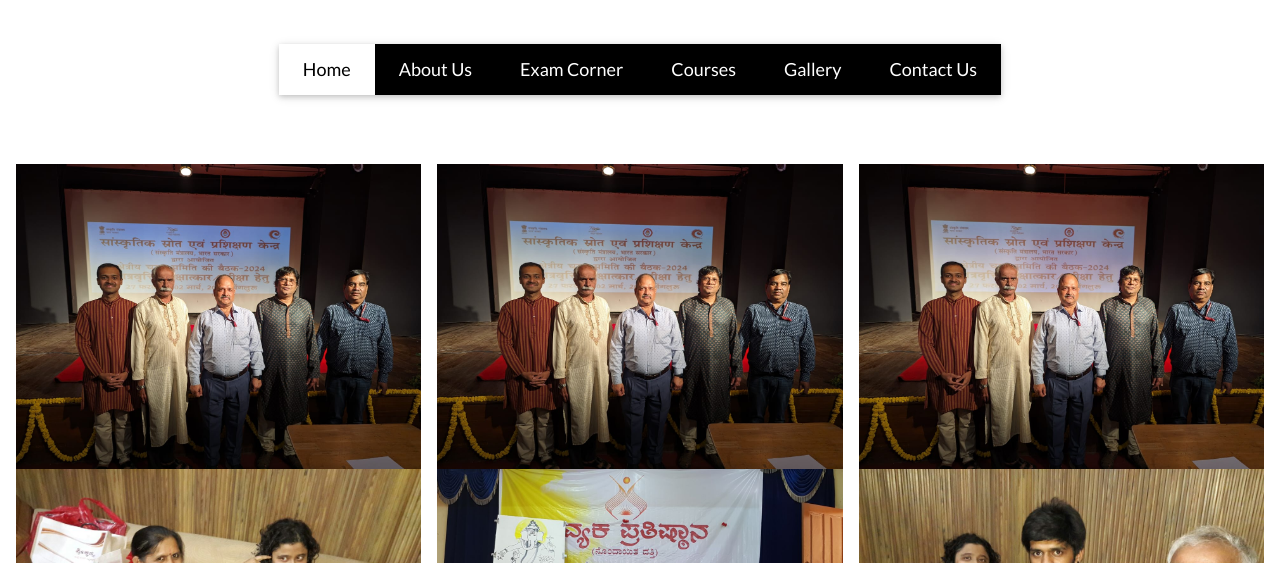
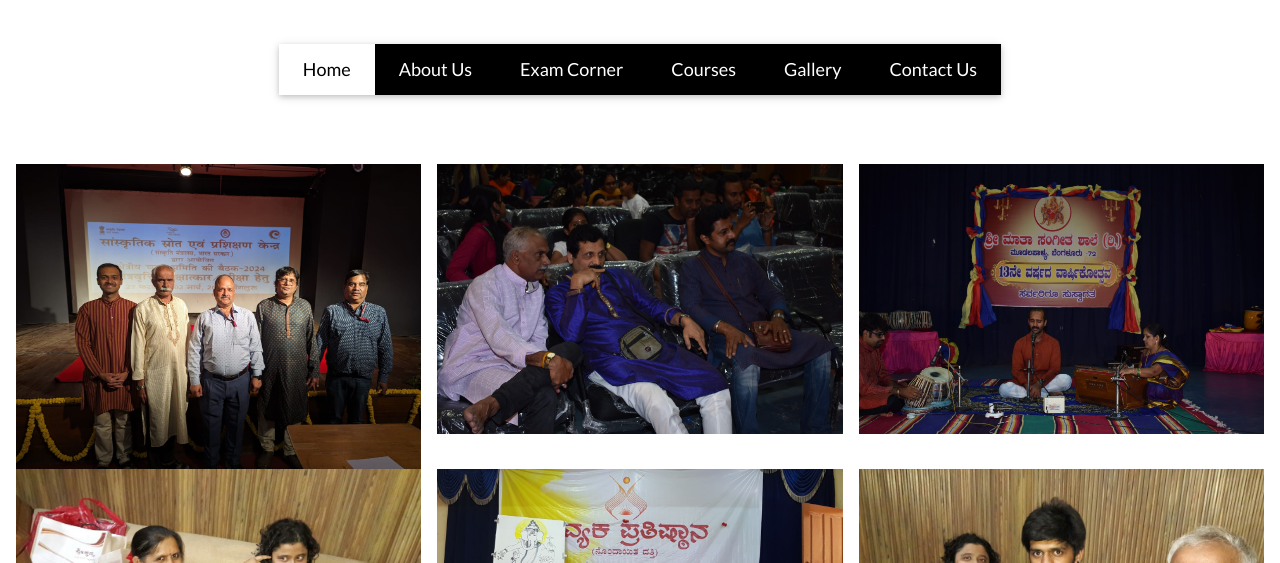
Before and after one commit to shreematamusic/shreematasangeeta, a plain HTML site: page gallery.html in a window 1280 px wide. Shown: the part 237-800 px from the top of the page. Drawn offline with nearby package versions, Linux system fonts and the light colour scheme.

Commit message:
Update gallery.html

```diff
--- a/gallery.html
+++ b/gallery.html
@@ -58,10 +58,10 @@ and is wrapped around the whole page content, except for the footer in this exam
     <img src="images/SMSS1.jpeg" alt="Image 1" class="w3-image">
   </div>
   <div class="w3-third">
-    <img src="images/SMSS2.jpeg" alt="Image 2" class="w3-image">
+    <img src="images/SMSS16.jpeg" alt="Image 2" class="w3-image">
   </div>
   <div class="w3-third">
-    <img src="images/SMSS3.jpeg" alt="Image 3" class="w3-image">
+    <img src="images/SMSS17.jpeg" alt="Image 3" class="w3-image">
   </div>
   <!-- Add more images as needed -->
 </div>
```
